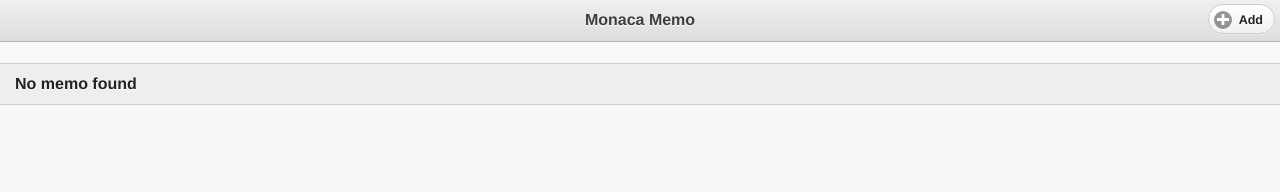
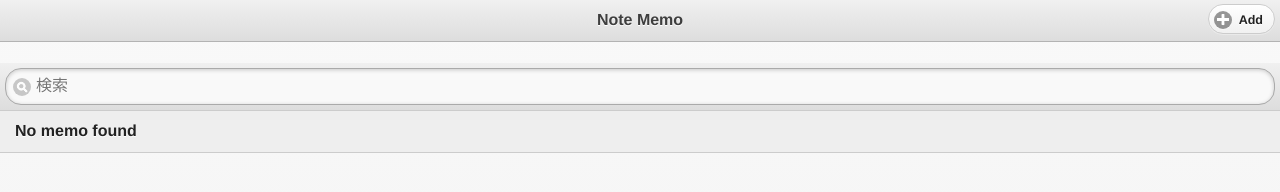
Before and after one commit to muramari97/memo.v2, a website: page www/index.html in a window 1280 px wide. Drawn offline with Linux system fonts and the light colour scheme.

Commit message:
第2回のぶん。検索機能追加

```diff
--- a/www/index.html
+++ b/www/index.html
@@ -16,11 +16,11 @@
     <!-- TOP Page -->
     <div data-role="page" id="TopPage">
         <header data-role="header" data-position="fixed" data-theme="c">
-            <h1>Monaca Memo</h1>
+            <h1>Note Memo</h1>
             <a href="#AddPage" data-icon="plus" class="ui-btn-right">Add</a>
         </header>
         <section data-role="content">
-            <ul id="TopListView" data-role="listview" data-collapsed-icon="arrow-r" data-expanded-icon="arrow-d" data-split-icon="delete">
+            <ul id="TopListView" data-role="listview" data-filter="true" data-filter-placeholder="検索" data-collapsed-icon="arrow-r" data-expanded-icon="arrow-d" data-split-icon="gear">
             </ul>
         </section>
     </div>
--- a/www/js/app.js
+++ b/www/js/app.js
@@ -46,7 +46,7 @@
     $.mobile.changePage("#ShowPage");
 }
 
-///// Delete memo
+///// Delete memo メモを消す所　ここを変更する
 function onDeleteLink() {
     if (!confirm("Are you sure to delete this memo?")) {
       return;
```
